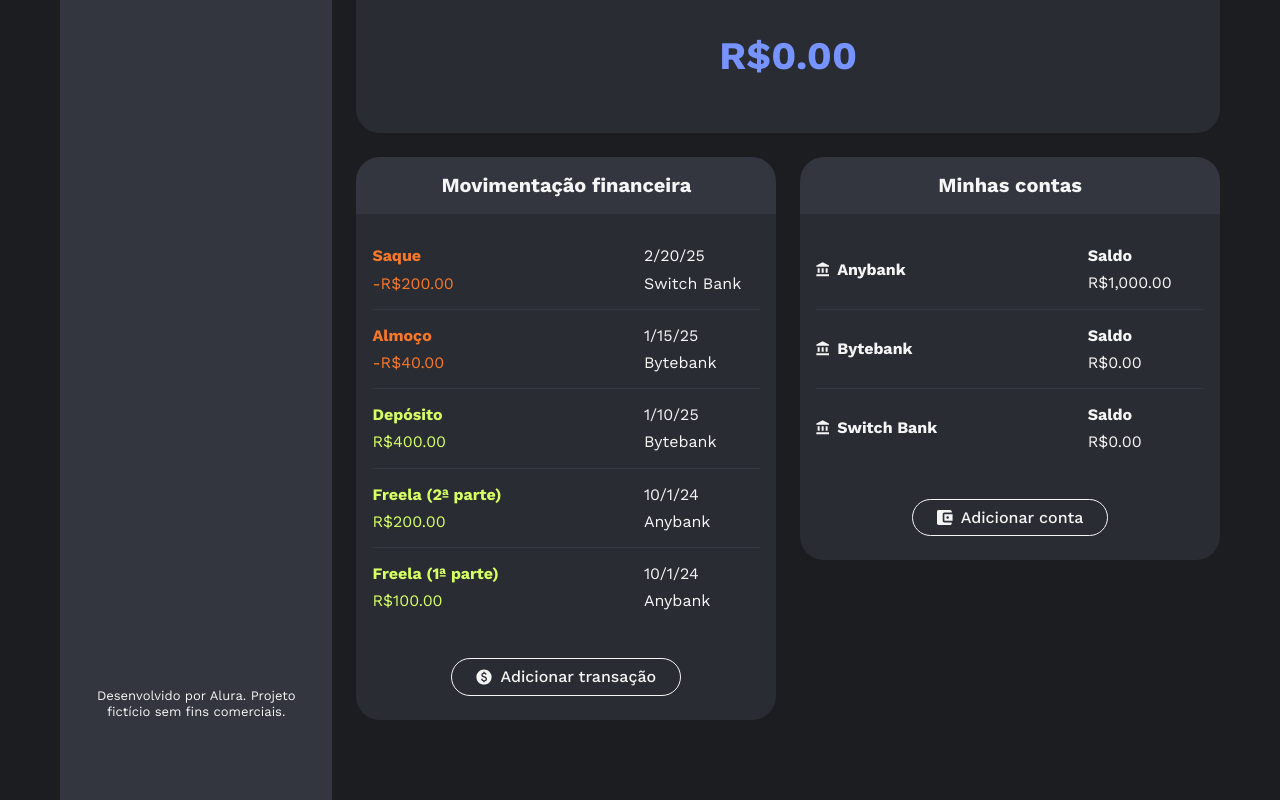
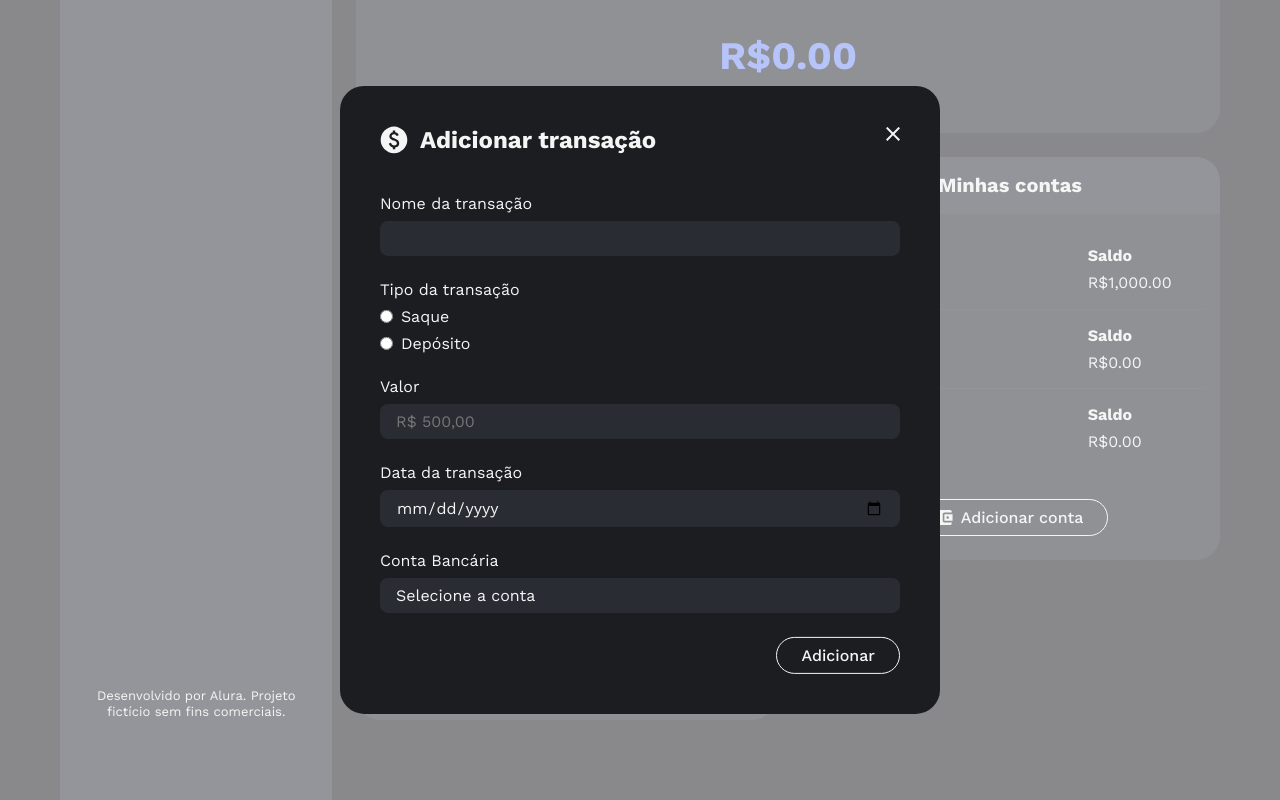
Before and after one commit to Luis-Parente/PoupApp, an Angular app: page / in a window 1280 px wide. Both pictures are taken after a click on the button "Adicionar transação". Shown: the part 272-1072 px from the top of the page. Built offline with nearby package versions, Linux system fonts and the light colour scheme.

Commit message:
adicionado formulário de nova transação

```diff
--- /dev/null
+++ b/src/app/area-financeira/transacoes/botao-adicionar-transacao/botao-adicionar-transacao.component.css
@@ -0,0 +1,48 @@
+.icone-moeda {
+  width: 1rem;
+}
+.form {
+  display: flex;
+  flex-direction: column;
+  gap: 1.5rem;
+}
+
+.label-grupo {
+  display: flex;
+  flex-direction: column;
+  gap: 0.5rem;
+}
+
+.input {
+  padding: 0.5rem 1rem;
+
+  border-radius: 0.5rem;
+  border: 0;
+  background: var(--fundo-componentes);
+}
+
+.grupo-tipo-transacao {
+  border: 0;
+
+  display: flex;
+  flex-direction: column;
+  gap: 0.5rem;
+}
+
+.legend {
+  margin-bottom: 0.5rem;
+}
+
+.label-grupo-radio {
+  display: flex;
+  align-items: center;
+  gap: 0.5rem;
+}
+
+.select-conta-transacao {
+  appearance: none;
+}
+
+.botao-adicionar-transacao {
+  margin-left: auto;
+}
--- /dev/null
+++ b/src/app/area-financeira/transacoes/botao-adicionar-transacao/botao-adicionar-transacao.component.html
@@ -0,0 +1,57 @@
+<app-botao (click)="abrirModal()" class="botao-adicionar-transacao">
+  <img src="icones/moeda.svg" alt="" class="icone-moeda">
+  Adicionar transação
+</app-botao>
+
+<app-modal [(aberto)]="modalAberto">
+  <ng-container modal-cabecalho class="modal-cabecalho">
+    <img src="icones/moeda.svg" alt="">
+    <h2 class="text-xl">Adicionar transação</h2>
+  </ng-container>
+
+  <form class="form text-md">
+    <label class="label-grupo">
+      Nome da transação
+      <input class="input" type="text" name="nome-transacao">
+    </label>
+
+    <fieldset class="grupo-tipo-transacao" required>
+      <legend class="legend">Tipo da transação</legend>
+
+      <label class="label-grupo-radio">
+        <input type="radio" name="tipo-transacao" required>
+        Saque
+      </label>
+
+      <label class="label-grupo-radio">
+        <input type="radio" name="tipo-transacao" required>
+        Depósito
+      </label>
+    </fieldset>
+
+    <label class="label-grupo">
+      Valor
+      <input class="input" type="number" name="valor-transacao" min="0.01" step="0.01" placeholder="R$ 500,00" required>
+    </label>
+
+    <label class="label-grupo">
+      Data da transação
+      <input class="input" type="date" name="data-transacao" required>
+    </label>
+
+    <label class="label-grupo">
+      Conta Bancária
+
+      <select name="conta-transacao" class="input select-conta-transacao" required>
+        <option value="" selected disabled>Selecione a conta</option>
+
+        <option value="Anybank">Anybank</option>
+        <option value="Bytebank">Bytebank</option>
+      </select>
+    </label>
+
+    <app-botao class="botao-adicionar-transacao">
+      Adicionar
+    </app-botao>
+  </form>
+</app-modal>
--- /dev/null
+++ b/src/app/area-financeira/transacoes/botao-adicionar-transacao/botao-adicionar-transacao.component.ts
@@ -0,0 +1,21 @@
+import {Component, signal} from '@angular/core';
+import {BotaoComponent} from '../../../compartilhados/botao/botao.component';
+import {ModalComponent} from '../../../compartilhados/modal/modal.component';
+
+@Component({
+  selector: 'app-botao-adicionar-transacao',
+  imports: [
+    BotaoComponent,
+    ModalComponent
+  ],
+  templateUrl: './botao-adicionar-transacao.component.html',
+  styleUrl: './botao-adicionar-transacao.component.css',
+})
+export class BotaoAdicionarTransacaoComponent {
+
+  modalAberto = signal(false);
+
+  abrirModal() {
+    this.modalAberto.set(true);
+  }
+}
--- a/src/app/area-financeira/transacoes/transacoes.component.css
+++ b/src/app/area-financeira/transacoes/transacoes.component.css
@@ -7,7 +7,3 @@
 .botao-adicionar-transacao {
   margin: 0 auto;
 }
-
-.icone-moeda {
-  width: 1rem;
-}
--- a/src/app/area-financeira/transacoes/transacoes.component.html
+++ b/src/app/area-financeira/transacoes/transacoes.component.html
@@ -16,9 +16,6 @@
       }
     </ul>
 
-    <app-botao class="botao-adicionar-transacao">
-      <img src="icones/moeda.svg" alt="" class="icone-moeda">
-      Adicionar transação
-    </app-botao>
+    <app-botao-adicionar-transacao class="botao-adicionar-transacao"></app-botao-adicionar-transacao>
   </div>
 </app-card>
--- /dev/null
+++ b/src/app/compartilhados/modal/modal.component.css
@@ -0,0 +1,37 @@
+.dialog::backdrop {
+  opacity: 0.5;
+  background: var(--texto);
+}
+
+.dialog {
+  position: fixed;
+  left: 50%;
+  top: 50%;
+  transform: translate(-50%, -50%);
+
+  border: 0;
+  border-radius: 1.5rem;
+  padding: 2.5rem;
+  width: calc(100% - 2rem);
+  max-width: 37.5rem;
+  background: var(--fundo-geral);
+  color: var(--texto);
+}
+.fechar-modal {
+  position: absolute;
+  top: 2.5rem;
+  right: 2.5rem;
+  cursor: pointer;
+}
+
+.conteudo {
+  display: flex;
+  flex-direction: column;
+  gap: 2.5rem;
+}
+
+.cabecalho {
+  display: flex;
+  align-items: center;
+  gap: 0.75rem;
+}
--- /dev/null
+++ b/src/app/compartilhados/modal/modal.component.html
@@ -0,0 +1,18 @@
+<dialog #modal class="dialog">
+  <button class="fechar-modal" (click)="fecharModal()">
+    <img src="icones/fechar.svg" alt="">
+  </button>
+  <div class="conteudo">
+    <div class="cabecalho">
+      <ng-content select="[modal-cabecalho]">
+        Título padrão
+      </ng-content>
+    </div>
+
+    <div>
+      <ng-content>
+        Conteúdo padrão
+      </ng-content>
+    </div>
+  </div>
+</dialog>
--- /dev/null
+++ b/src/app/compartilhados/modal/modal.component.ts
@@ -0,0 +1,27 @@
+import {afterEveryRender, Component, ElementRef, model, viewChild} from '@angular/core';
+
+@Component({
+  selector: 'app-modal',
+  imports: [],
+  templateUrl: './modal.component.html',
+  styleUrl: './modal.component.css',
+})
+export class ModalComponent {
+  modal = viewChild.required<ElementRef<HTMLDialogElement>>('modal');
+
+  aberto = model(false);
+
+  constructor() {
+    afterEveryRender(() => {
+      if (this.aberto()) {
+        this.modal().nativeElement.showModal();
+      } else {
+        this.modal().nativeElement.close();
+      }
+    })
+  }
+
+  fecharModal() {
+    this.aberto.set(false);
+  }
+}
```
Also changed, not shown: src/app/area-financeira/transacoes/transacoes.component.ts (+5 -5 lines).
